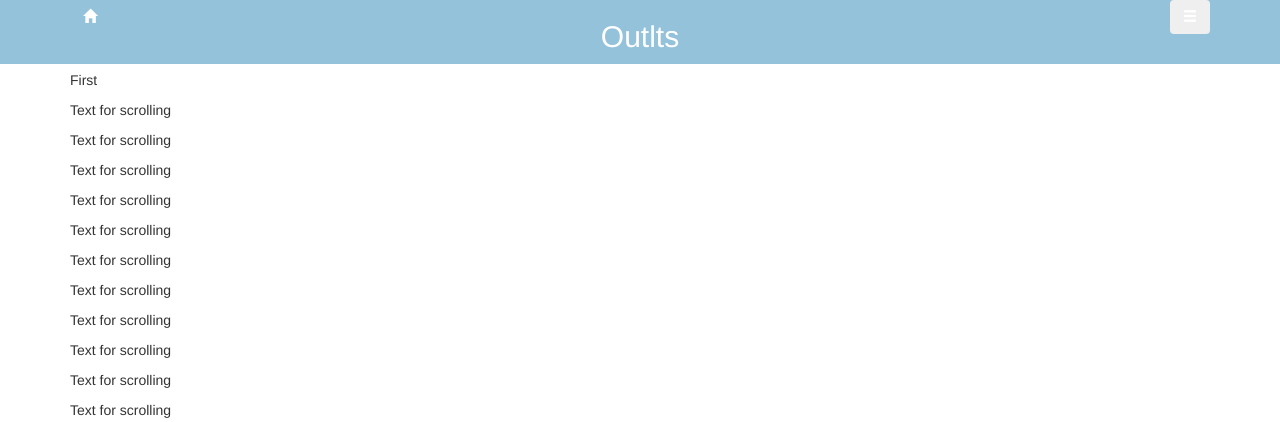
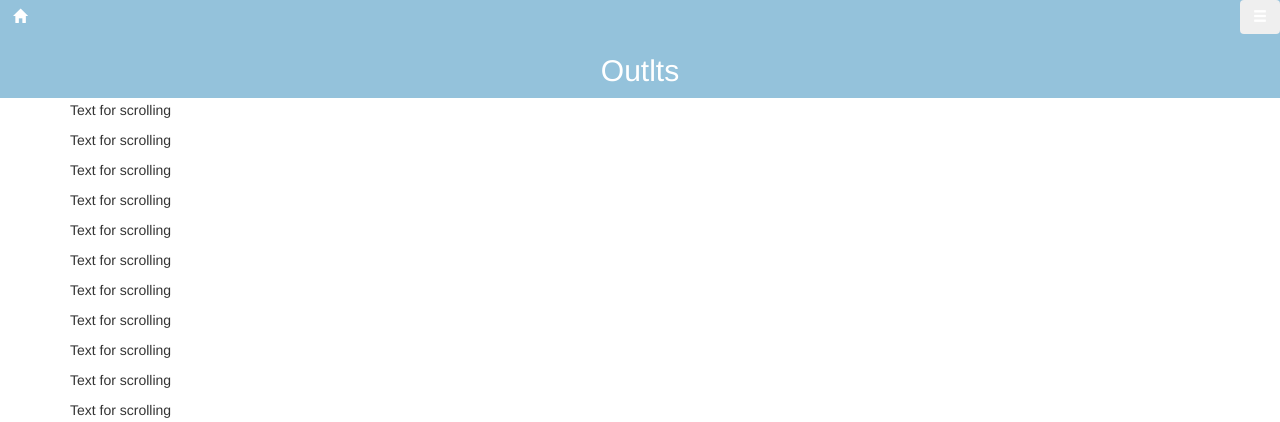
Before and after one commit to ryinyang/Phosphenes, a PHP site: page /home.html in a window 1280 px wide. Shown: the top 422 px of the page. Run offline with PHP 8.4, Linux system fonts and the light colour scheme.

Commit message:
Removed unnecessary code from style.css

```diff
--- a/css/style.css
+++ b/css/style.css
@@ -1,28 +1,16 @@
-.jumbotron.text-center {
-	background-color: #9dfbd3;
-}
-
-.jumbotron h2 {
-	color: #fff;
-}
-
- #feed {
+#feed {
     padding-top: 70px;
     padding-bottom: 50px;
  }
 
- .top-navbar {
+.top-navbar {
     background-color: #94c2db;
     color: #ffffff;
- }
+}
 
- .bot-navbar {
-    background-color: #94c2db;
-    color: #ffffff;
- }
-
-.home-btn {
-    float: left;
+a {
+    color:inherit;
+    text-decoration: none;
 }
 
 .menu-btn {
--- a/home.html
+++ b/home.html
@@ -14,14 +14,14 @@
 <body>
 	<!-- TODO: Figure out how to align buttons and text -->
 	<nav class="top-navbar navbar navbar-fixed-top">
-		<div class="container text-center">
-			<div class="btn home-btn">
-				<span class="glyphicon glyphicon-home"></span>
-			</div>
-			<!-- <div class="btn dropdown-toggle menu-btn" type="button" data-toggle="dropdown">
-				<span class="glyphicon glyphicon-menu-hamburger"></span>
-			</div> -->
-			<div class="dropdown pull-right">
+		<span>
+			<a href="home.html">
+				<div class="btn home-btn">
+					<span class="glyphicon glyphicon-home"></span>
+				</div>
+			</a>
+			<!-- This is for the dropdown menu button -->
+			<div class="dropdown menu-btn">
   				<button class="btn dropdown-toggle" type="button" data-toggle="dropdown">
   					<span class="glyphicon glyphicon-menu-hamburger"></span>
   				</button>
@@ -32,8 +32,10 @@
 					<li><a href="#">Sign out</a></li>
   				</ul>
 			</div>
-			<h2>Outlts</h2>
-		</div>
+			<div class="text-center">
+				<h2>Outlts</h2>
+			</div>
+		</span>
 	</nav>
 	<div class="container" id="feed">
 		<p>First</p>
```
